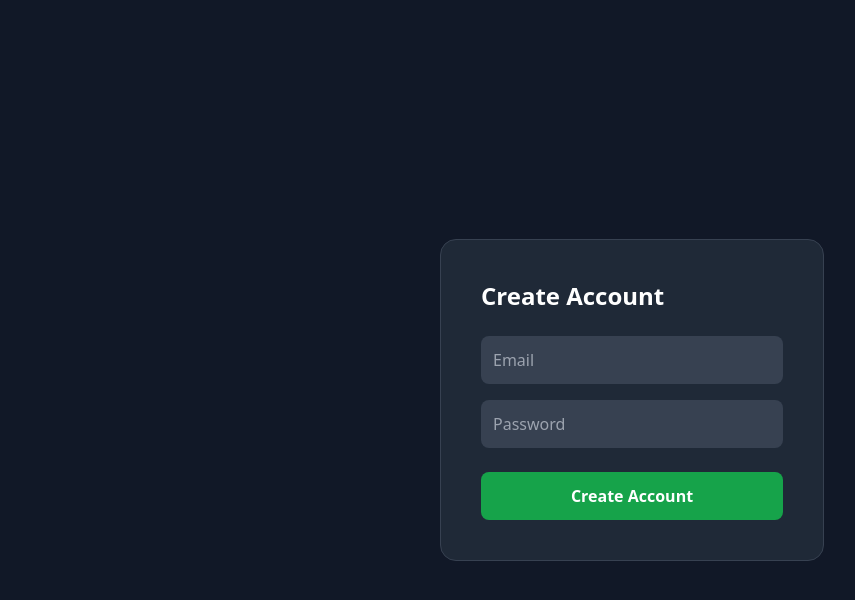
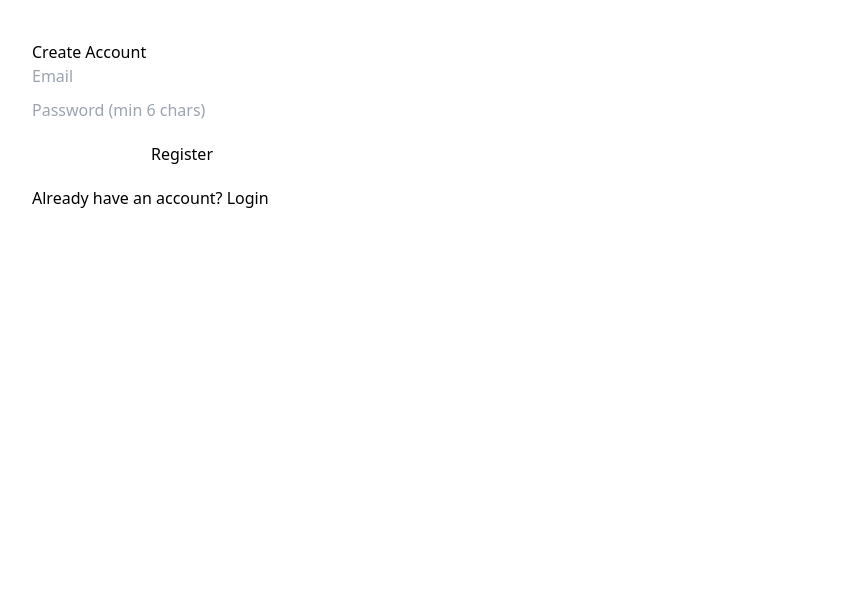
Before and after one commit to brettkues/cardealer-ai, a Next.js app: page /register in a window 1280 px wide. Shown: the top 600 px of the page, without its empty margins (8-863 px from the left). Built offline with nearby package versions, Linux system fonts and the light colour scheme.

Commit message:
Update page.js

```diff
--- a/app/register/page.js
+++ b/app/register/page.js
@@ -5,72 +5,63 @@ import { useRouter } from "next/navigation";
 
 export default function RegisterPage() {
   const router = useRouter();
+
   const [email, setEmail] = useState("");
   const [password, setPassword] = useState("");
-  const [loading, setLoading] = useState(false);
+  const [error, setError] = useState("");
 
-  const register = async () => {
-    if (!email || !password) {
-      alert("Email and password required.");
-      return;
-    }
+  async function handleRegister(e) {
+    e.preventDefault();
+    setError("");
 
-    setLoading(true);
-
-    try {
-      const res = await fetch("/api/auth/set", {
+    const res = await fetch("/api/auth/register", {
       method: "POST",
-        body: JSON.stringify({
-          action: "register",
-          email,
-          password,
-        }),
+      body: JSON.stringify({ email, password }),
     });
 
     const data = await res.json();
 
     if (!res.ok) {
-        alert(data.error || "Registration failed");
-      } else {
-        alert("Account created! Please log in.");
-        router.push("/login");
-      }
-    } catch (err) {
-      alert("Error: " + err.message);
+      setError(data.error || "Registration failed");
+      return;
     }
 
-    setLoading(false);
-  };
+    // success → session created → redirect
+    router.push("/dashboard");
+  }
 
   return (
-    <div className="min-h-screen bg-gray-900 text-white flex justify-center items-center">
-      <div className="p-10 bg-gray-800 rounded-2xl border border-gray-700 w-96">
-        <h1 className="text-2xl font-bold mb-6">Create Account</h1>
+    <div style={{ padding: 40 }}>
+      <h1>Create Account</h1>
 
+      <form onSubmit={handleRegister} style={{ display: "flex", flexDirection: "column", width: 300 }}>
         <input
           type="email"
           placeholder="Email"
-          className="w-full p-3 rounded-lg bg-gray-700 mb-4"
           value={email}
           onChange={(e) => setEmail(e.target.value)}
+          required
         />
 
         <input
           type="password"
-          placeholder="Password"
-          className="w-full p-3 rounded-lg bg-gray-700 mb-6"
+          placeholder="Password (min 6 chars)"
           value={password}
           onChange={(e) => setPassword(e.target.value)}
+          required
+          style={{ marginTop: 10 }}
         />
 
-        <button
-          onClick={register}
-          disabled={loading}
-          className="w-full py-3 bg-green-600 hover:bg-green-500 rounded-lg font-semibold"
-        >
-          {loading ? "Creating…" : "Create Account"}
+        <button type="submit" style={{ marginTop: 20 }}>
+          Register
         </button>
-      </div>
+
+        {error && <p style={{ color: "red", marginTop: 10 }}>{error}</p>}
+      </form>
+
+      <p style={{ marginTop: 20 }}>
+        Already have an account? <a href="/login">Login</a>
+      </p>
     </div>
   );
 }
```
Lines whose indentation alone changed are shown as unchanged.
